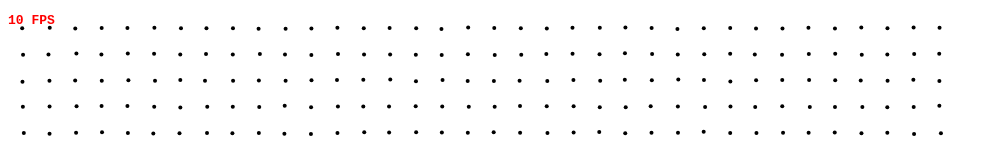
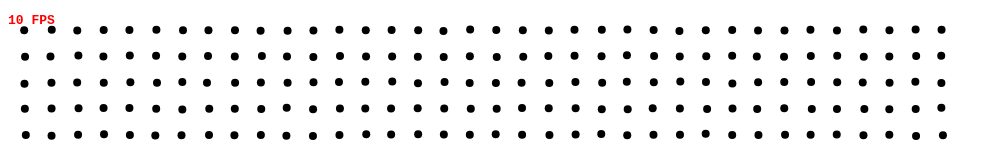
Before and after one commit to monfera/scatter-render-60FPS, a plain HTML site: page index.html in a window 1280 px wide. Shown: the top 154 px of the page, without its empty margins (0-1001 px from the left). Drawn offline with Linux system fonts and the light colour scheme; animation ran at ten frames a second.

Commit message:
pooint size

```diff
--- a/index.css
+++ b/index.css
@@ -6,10 +6,10 @@ div {
 }
 
 span {
-    width: 4px;
-    height: 4px;
+    width: 8px;
+    height: 8px;
     position: absolute;
-    border-radius: 2px;
+    border-radius: 4px;
     background-color: black;
 }
 
```
